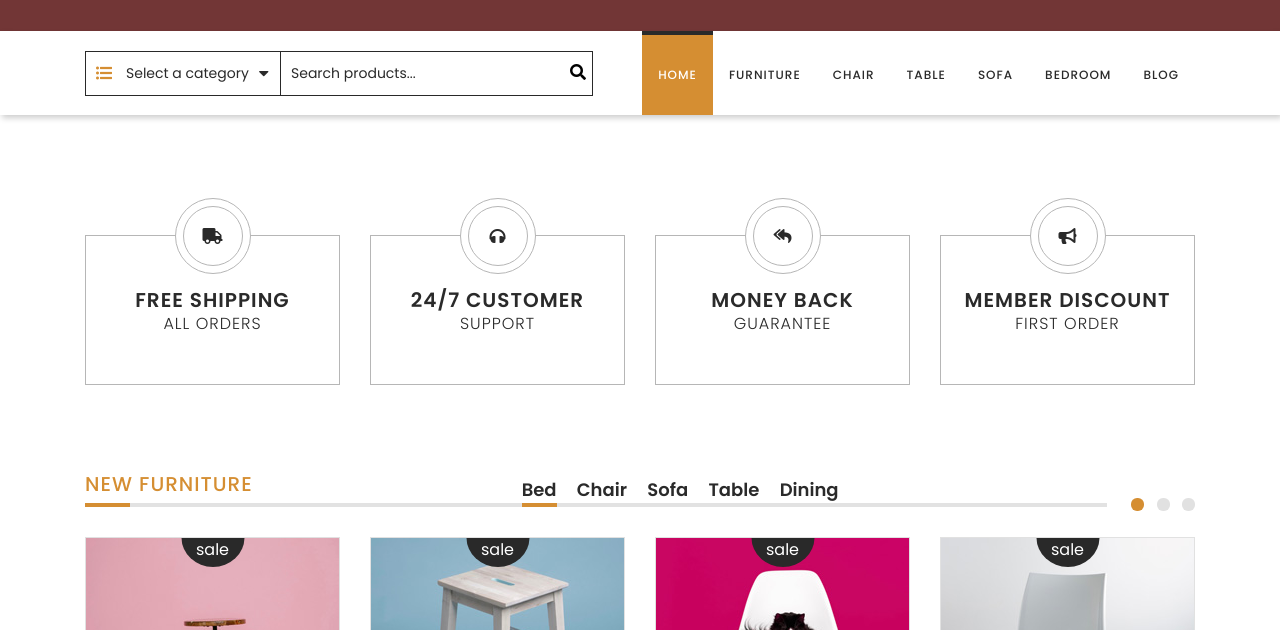
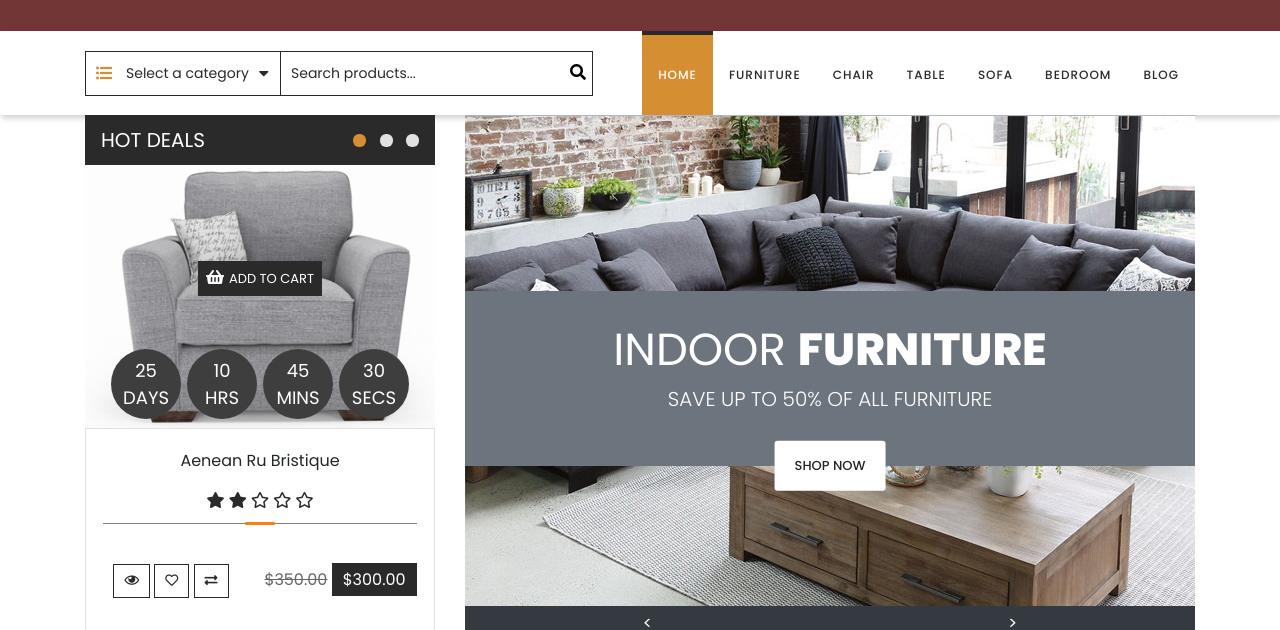
Before and after one commit to Varenthein/WDP-1907-01, a website built with Parcel: page src/index.html in a window 1280 px wide. Shown: the part 170-800 px from the top of the page. Built offline with nearby package versions, Linux system fonts and the light colour scheme.

Commit message:
Add hot-deals section

```diff
--- a/src/index.html
+++ b/src/index.html
@@ -11,6 +11,8 @@
   <body>
     <include src="10_header.html"></include>
 
+    <include src="20_section-hot-deals.html"></include>
+
     <include src="30_section-features.html"></include>
 
     <include src="50_section-products.html"></include>
--- /dev/null
+++ b/src/partials/20_section-hot-deals.html
@@ -0,0 +1,80 @@
+<div class="hot-deals">
+  <div class="container">
+    <div class="hot-deals-slider">
+      <div class="slider-item">
+        <div class="row">
+          <div class="case col-4">
+            <div class="content">
+              <div class="cart">
+                <div class="cart-title">
+                  <p>hot deals</p>
+                  <div class="col-auto dots">
+                    <ul>
+                      <li><a href="#" class="active"></a></li>
+                      <li><a href="#"></a></li>
+                      <li><a href="#"></a></li>
+                    </ul>
+                  </div>
+                </div>
+                <div class="cart-body">
+                  <img class="product-photo" src="./images/hot-deals.png" alt="" />
+                  <div class="add-to-cart">
+                    <i class="fa fa-shopping-basket"></i>
+                    <p>add to cart</p>
+                  </div>
+                  <div class="time-count">
+                    <div class="days time"><span class="count">25</span>days</div>
+                    <div class="hours time"><span class="count">10</span>hrs</div>
+                    <div class="minuts time"><span class="count">45</span>mins</div>
+                    <div class="seconds time"><span class="count">30</span>secs</div>
+                  </div>
+                </div>
+                <div class="cart-footer">
+                  <div class="product-name"><p>Aenean Ru Bristique</p></div>
+                  <div class="stars">
+                    <a href="#" class="full"></a> <a href="#" class="full"></a>
+                    <a href="#"></a> <a href="#"></a> <a href="#"></a>
+                  </div>
+                  <div class="pre-footer-cart">
+                    <ul class="actions">
+                      <div class="outlines">
+                        <a href="#" class="btn-outline"><i class="far fa-eye"></i></a>
+                        <a href="#" class="btn-outline"><i class="far fa-heart"></i></a>
+                        <a href="#" class="btn-outline"
+                          ><i class="fas fa-exchange-alt"></i
+                        ></a>
+                      </div>
+                    </ul>
+                    <div class="price">
+                      <span class="old-price">$350.00</span>
+                      <span class="current-price">$300.00</span>
+                    </div>
+                  </div>
+                </div>
+              </div>
+            </div>
+          </div>
+          <div class="case col-8">
+            <div class="content">
+              <div class="slide-img-desc">
+                <img src="./images/indoor-furniture.jpg" alt="" />
+                <div class="box-desc">
+                  <p class="title-slider">indoor <span class="bold">furniture</span></p>
+                  <p class="desc">save up to 50% of all furniture</p>
+                  <a class="shop-now" href="#">shop now</a>
+                  <p></p>
+                </div>
+              </div>
+              <div class="slider-btn">
+                <div class="slider-buttons">
+                  <button class="slider-button prev-button"><</button>
+                  <button class="slider-button next-button">></button>
+                </div>
+              </div>
+            </div>
+          </div>
+        </div>
+      </div>
+    </div>
+  </div>
+</div>
--- a/src/sass/_variables.scss
+++ b/src/sass/_variables.scss
@@ -12,3 +12,6 @@ $form-border-color: #292929;
 
 // section-blog-posts
 $post-info-text-color: #676767; // converted from rgb(103,103,103)
+
+//section-hot-deals
+$counter-color: #3e3e3e;
--- /dev/null
+++ b/src/sass/components/_section--hot-deals.scss
@@ -0,0 +1,263 @@
+.cart {
+  box-sizing: border-box;
+
+  &-title {
+    padding: 16px;
+    margin-bottom: 0;
+    background: $footer-claim-bg;
+    display: flex;
+    justify-content: space-between;
+    text-transform: uppercase;
+    color: white;
+    font-size: 20px;
+    line-height: 18px;
+
+    p {
+      margin-bottom: 0;
+    }
+
+    .col-auto {
+      padding: 0;
+    }
+
+    .dots {
+      ul {
+        margin: 0;
+        padding: 0px;
+        list-style: none;
+        background-color: $footer-claim-bg;
+
+        li {
+          display: inline-block;
+          margin-left: 0.5rem;
+
+          a {
+            display: block;
+            width: 13px;
+            height: 13px;
+            border-radius: 6px;
+            background-color: #e1e1e1;
+
+            &.active,
+            &:hover {
+              background-color: $primary;
+            }
+          }
+        }
+      }
+    }
+  }
+
+  .cart-body {
+    position: relative;
+    background: gray;
+    display: flex;
+    flex-direction: column;
+    align-items: center;
+
+    .product-photo {
+      width: 100%;
+      height: auto;
+    }
+
+    .add-to-cart {
+      cursor: pointer;
+      position: absolute;
+      background: $footer-claim-bg;
+      text-transform: uppercase;
+      display: flex;
+      padding: 8px;
+      left: 50%;
+      bottom: 50%;
+      transform: translate(-50%);
+      color: white;
+
+      p {
+        margin-left: 5px;
+        margin-bottom: 0;
+        font-size: 13px;
+      }
+    }
+  }
+
+  .time-count {
+    position: absolute;
+    bottom: 0;
+    display: flex;
+
+    .time {
+      background: $counter-color;
+      border-radius: 50%;
+      color: white;
+      width: 70px;
+      height: 70px;
+      font-size: 18px;
+      display: flex;
+      flex-direction: column;
+      justify-content: center;
+      align-items: center;
+      text-transform: uppercase;
+      margin: 9px 3px;
+    }
+  }
+
+  .cart-footer {
+    display: flex;
+    flex-direction: column;
+    align-items: center;
+    padding-top: 20px;
+    border: 1px solid #e1e1e1;
+
+    .stars {
+      a {
+        text-decoration: none;
+        color: rgb(42, 42, 42);
+        @extend .far;
+        @extend .fa-star;
+
+        &.full {
+          @extend .fas;
+        }
+      }
+    }
+    .pre-footer-cart {
+      width: 90%;
+      display: flex;
+      justify-content: space-between;
+      align-items: baseline;
+      padding: 25px 0 17px 0;
+      position: relative;
+      margin-top: 10px;
+      border-top: 1px solid gray;
+      &::before {
+        content: "";
+        position: absolute;
+        width: 30px;
+        height: 3px;
+        background: $orange;
+        border-radius: 1px;
+        top: -2px;
+        left: 50%;
+        transform: translate(-50%);
+      }
+      .actions {
+        padding: 15px 10px 10px 10px;
+        display: flex;
+        justify-content: space-between;
+        align-items: center;
+      }
+
+      .price {
+        span {
+          font-size: 16px;
+        }
+
+        .old-price {
+          text-decoration: line-through;
+          color: $post-info-text-color;
+        }
+
+        .current-price {
+          height: 100%;
+          padding: 5px 11px;
+          background: $footer-claim-bg;
+          color: white;
+        }
+      }
+    }
+  }
+}
+
+.content {
+  height: 100%;
+
+  .slide-img-desc {
+    overflow: hidden;
+    height: 100%;
+    position: relative;
+    display: flex;
+    justify-content: center;
+    flex-direction: column;
+    background: $gray-500;
+
+    .box-desc {
+      position: absolute;
+      width: 100%;
+      padding: 25px 0 20px;
+      background: $gray-600;
+      transition: 2s;
+      display: flex;
+      flex-direction: column;
+      justify-content: center;
+      align-items: center;
+
+      .title-slider {
+        font-size: 45px;
+        text-transform: uppercase;
+        font-weight: 400;
+        margin-bottom: 0;
+        color: $white;
+        .bold {
+          font-weight: 800;
+        }
+      }
+
+      .shop-now {
+        position: absolute;
+        padding: 15px 20px;
+        background: $white;
+        bottom: 0;
+        left: 50%;
+        transform: translate(-50%, 50%);
+        border-radius: 3px;
+        text-transform: uppercase;
+        color: $gray-900;
+        font-weight: 500;
+        font-size: 13px;
+      }
+
+      .desc {
+        font-size: 20px;
+        font-weight: 300;
+        text-transform: uppercase;
+        color: $white;
+      }
+    }
+  }
+}
+
+.slider-btn {
+  position: absolute;
+  right: 0;
+  left: 0;
+  bottom: 0;
+  width: 100%;
+
+  .slider-buttons {
+    width: 100%;
+    margin-left: auto;
+    display: flex;
+
+    .slider-button {
+      outline: none;
+      padding: 0;
+      width: 50%;
+      margin: 0;
+      font-size: 17px;
+      padding: 5px;
+      color: $white;
+      border: none;
+      transition: 500ms;
+      background: $gray-800;
+      &:hover {
+        background: $orange;
+      }
+    }
+    .prev-button {
+      margin-left: 15px;
+    }
+    .next-button {
+      margin-right: 15px;
+    }
+  }
+}
--- a/src/sass/style.scss
+++ b/src/sass/style.scss
@@ -18,6 +18,7 @@
 @import "components/post-box";
 @import "components/product-box";
 
+@import "components/_section--hot-deals";
 @import "components/section--features";
 
 body {
```
Also changed, not shown: src/images/hot-deals.png (added), src/images/indoor-furniture.jpg (added).
